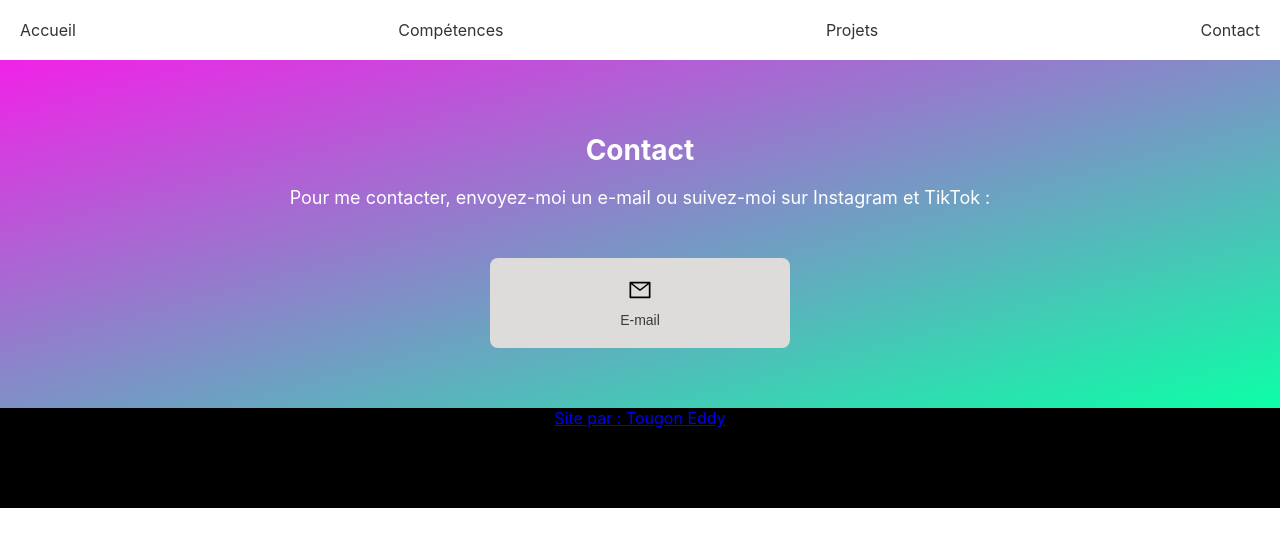
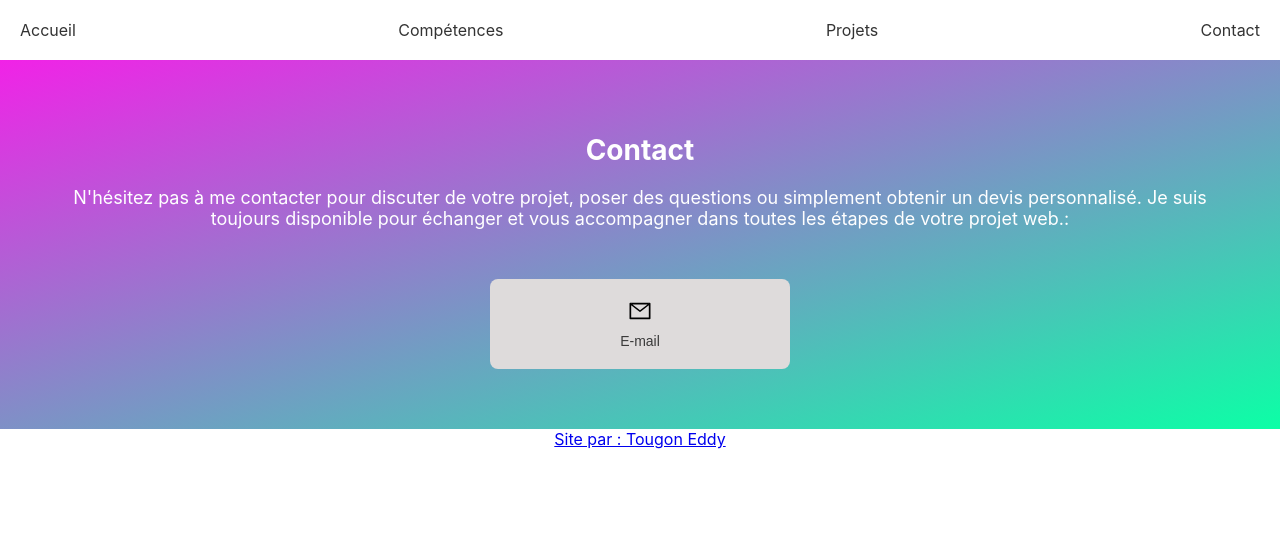
Before and after one commit to pletx/Portfolio-, a React (Create React App) app in the folder portfolio_eddy/: page /contact in a window 1280 px wide. Shown: the top 546 px of the page. Built offline with nearby package versions, Linux system fonts and the light colour scheme.

Commit message:
maj visuel

```diff
--- a/portfolio_eddy/src/components/Footer/Footer.css
+++ b/portfolio_eddy/src/components/Footer/Footer.css
@@ -1,5 +1,5 @@
 .footer{
     width: 100%;
-    background-color: black;
-    height: 100px;
+    background-color: rgb(255, 255, 255);
+
 }
--- a/portfolio_eddy/src/pages/Contact/Contact.css
+++ b/portfolio_eddy/src/pages/Contact/Contact.css
@@ -8,7 +8,6 @@
 .contact-background {
   position: inherit;
   width: 100%;
-  height: 100%;
 }
 .section-title {
   font-size: 28px;
--- a/portfolio_eddy/src/pages/Contact/Contact.js
+++ b/portfolio_eddy/src/pages/Contact/Contact.js
@@ -15,7 +15,7 @@ function Contact() {
         <h2 className="section-title">Contact</h2>
         <p className="section-description">
 
-          Pour me contacter, envoyez-moi un e-mail ou suivez-moi sur Instagram et TikTok :
+        N'hésitez pas à me contacter pour discuter de votre projet, poser des questions ou simplement obtenir un devis personnalisé. Je suis toujours disponible pour échanger et vous accompagner dans toutes les étapes de votre projet web.:
         </p>
         <div className="contact-buttons">
           <button className="contact-button email" onClick={sendEmail}>
```
Also changed, not shown: 16 other files (tests, documents, lock files or other folders).
